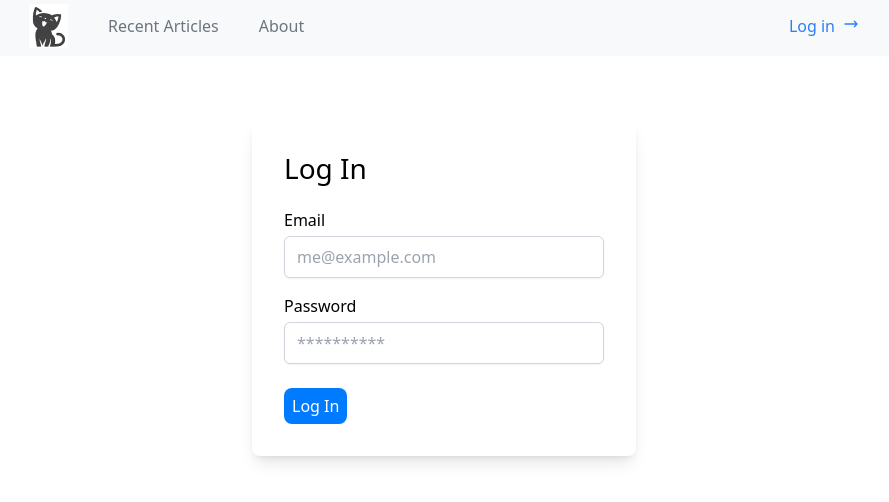
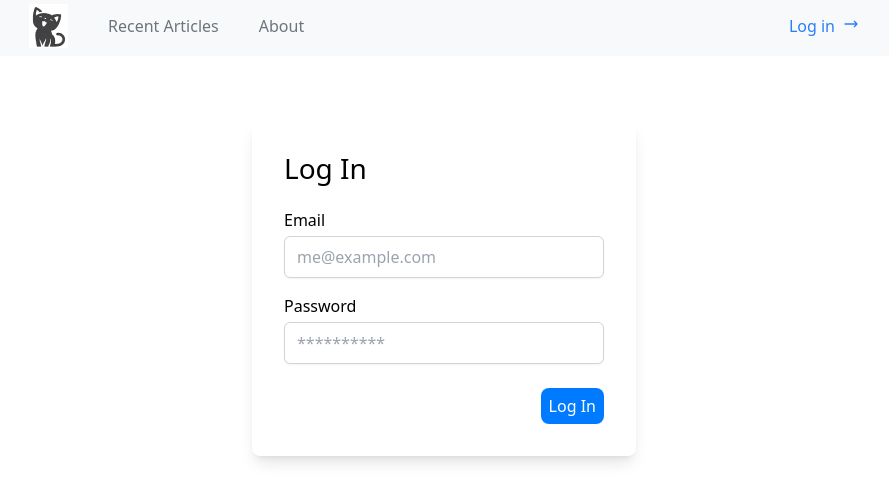
Before and after one commit to warriork/blog, a Next.js app: page /login in a window 1280 px wide. Shown: the top 502 px of the page, without its empty margins (196-1085 px from the left). Built offline with nearby package versions, Linux system fonts and the light colour scheme.

Commit message:
feat: created css class btn

```diff
--- a/src/app/login/page.tsx
+++ b/src/app/login/page.tsx
@@ -72,7 +72,7 @@ const LoginPage: React.FC = () => {
           <div className="flex justify-between items-center">
             <button
               type="submit"
-              className="btn"
+              className="btn ml-auto"
               disabled={isLoading}
             >
               Log In
```
